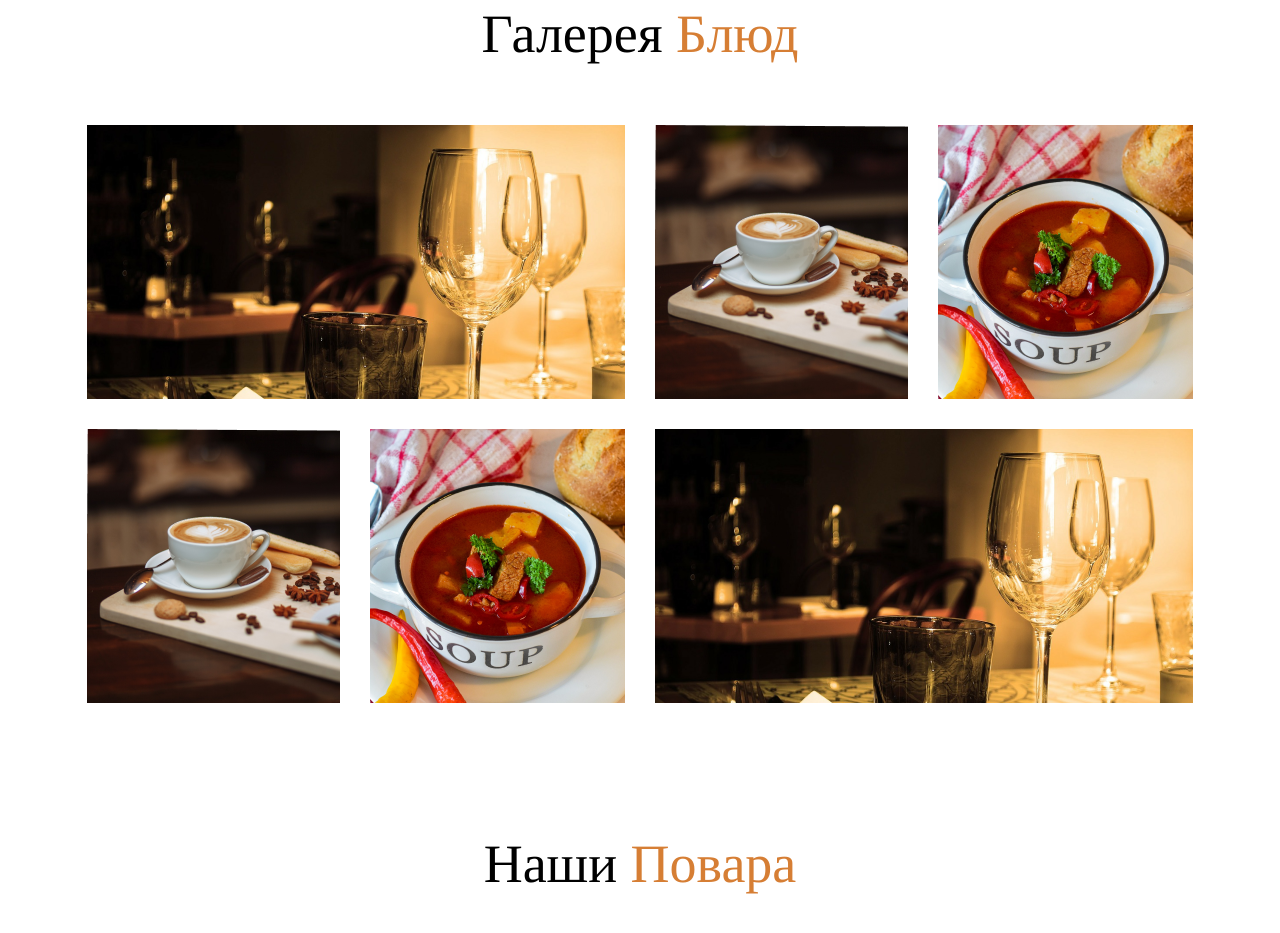
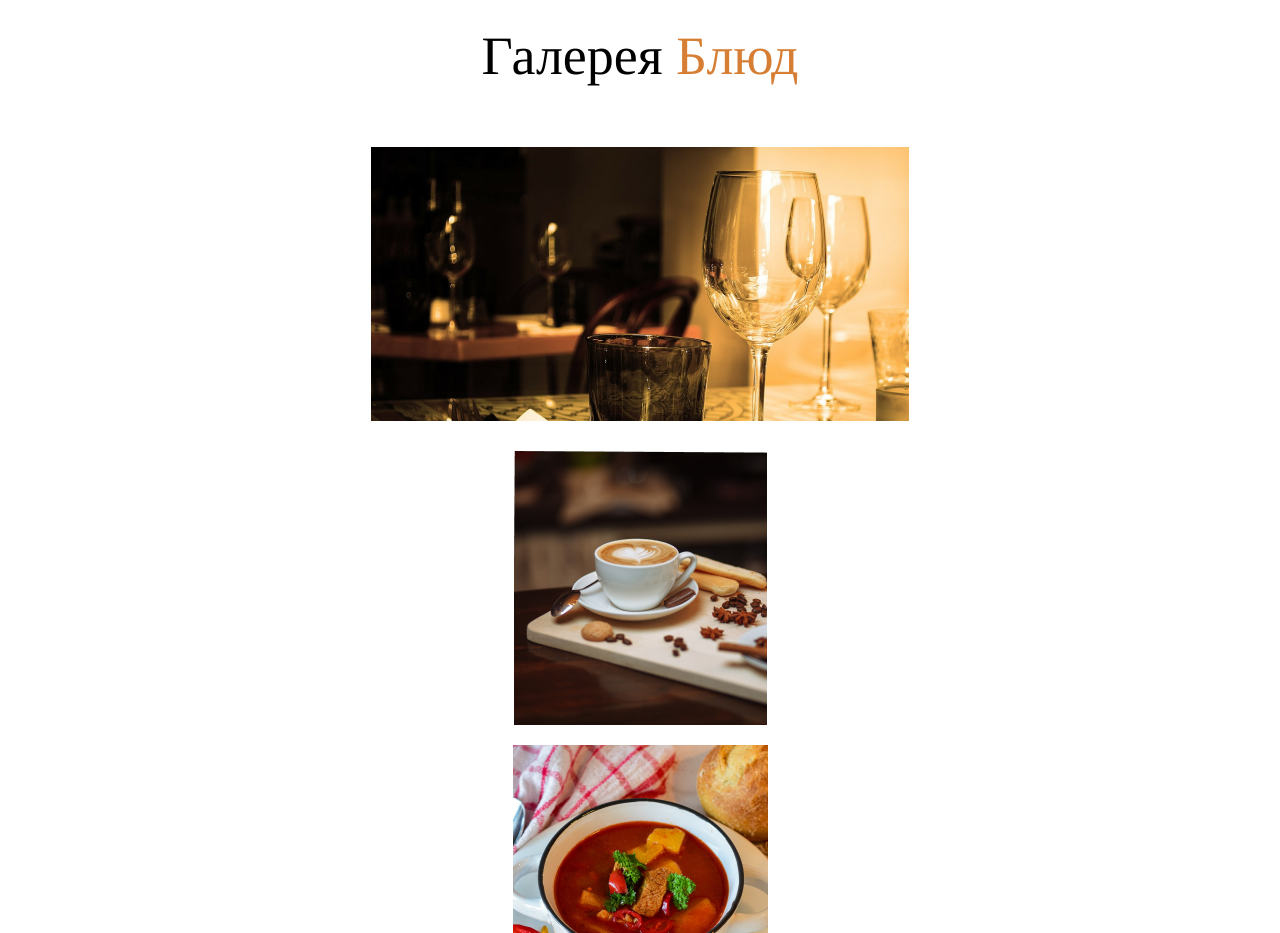
Before and after one commit to Connnext/Restaruant, a plain HTML site: page index.html in a window 1280 px wide. Shown: the part 4679-5612 px from the top of the page. Drawn offline with nearby package versions, Linux system fonts and the light colour scheme.

Commit message:
small correct

```diff
--- a/index.html
+++ b/index.html
@@ -179,11 +179,7 @@
         <div class="menu-items">
           <div class="menu-item">
             <div class="menu-image">
-              <img class="menu-img" src="BB.png" alt="burger" />
-              <div class="price">
-                <img class="price-image" src="ellips.png" alt="price" />
-                <div class="price-420">420</div>
-              </div>
+              <img class="menu-img" src="1234.jpg" alt="burger" />
             </div>
             <div class="menu-text">Гамбургер макси</div>
             <div class="menu-subtext">
@@ -254,20 +250,20 @@
         <div class="gallery-content">
           <div class="left-gallery">
             <div class="top">
-              <img src="bokaly.png" alt="bokaly" />
+              <img class="image-gal" src="bokaly.png" alt="bokaly" />
             </div>
             <div class="under">
-              <img src="coffe.png" alt="coffe" />
-              <img src="soup.png" alt="soup" />
+              <img class="image-gal" src="coffe.png" alt="coffe" />
+              <img class="image-gal" src="soup.png" alt="soup" />
             </div>
           </div>
           <div class="right-gallery">
             <div class="top">
-              <img src="coffe.png" alt="coffe" />
-              <img src="soup.png" alt="soup" />
+              <img class="image-gal" src="coffe.png" alt="coffe" />
+              <img class="image-gal" src="soup.png" alt="soup" />
             </div>
             <div class="under">
-              <img src="bokaly.png" alt="bokaly" />
+              <img class="image-gal" src="bokaly.png" alt="bokaly" />
             </div>
           </div>
         </div>
--- a/styles.css
+++ b/styles.css
@@ -469,3 +469,22 @@ body {
   padding: 20px 0px;
   text-align: center;
 }
+
+@media (max-width: 1500px) {
+  .gallery-content {
+    display: block;
+  }
+  .image-gal,
+  .top,
+  .under {
+    display: block;
+    margin-left: auto;
+    margin-right: auto;
+  }
+  .image-gal {
+    margin-bottom: 20px;
+  }
+  .left-gallery {
+    margin-right: 0;
+  }
+}
```
Also changed, not shown: 12.png (added), 1234.jpg (added), 124.jpg (added), BIggie.jpg (added).
